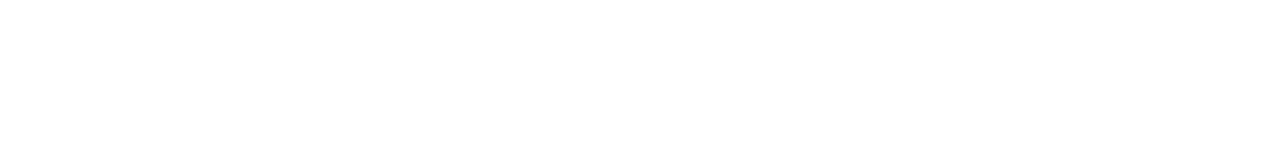
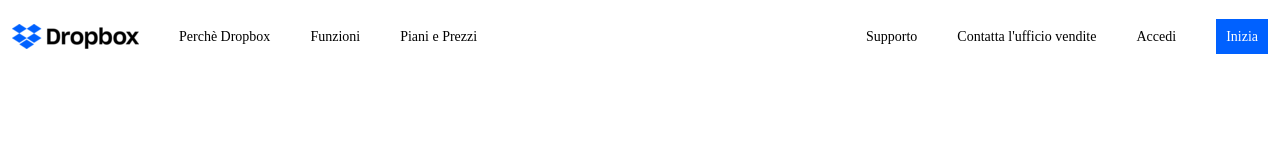
Before and after one commit to VitaFrancesco/htmlcss-dropbox, a plain HTML site: page index.html in a window 1280 px wide. Drawn offline with Linux system fonts and the light colour scheme.

Commit message:
ADD: header and navbar

```diff
--- a/css/app.css
+++ b/css/app.css
@@ -22,6 +22,7 @@ img{
 
 :root{
     --container-width: 1220px;
+    --cta-background-color: #0061FF;
 }
 
 /* layout */
@@ -37,4 +38,37 @@ img{
 
 .container.small{
     --container-width: 1020px;
+
 }
+
+[class*="cta"]{
+    background-color: var(--cta-background-color);
+    color: white;
+}
+
+/* header */
+
+.navbar{
+    font-size: 14px;
+    padding: 24px 12px;
+}
+
+.navbar .row{
+    display: flex;
+    justify-content: space-between;
+    align-items: center;
+}
+
+.navbar .col{
+    display: flex;
+    align-items: center;
+    gap: 40px;
+}
+
+.logo{
+    display: block;
+}
+
+.cta-navbar{
+    padding: 10px 10px;
+}
--- a/index.html
+++ b/index.html
@@ -7,7 +7,42 @@
     <link rel="stylesheet" href="./css/app.css">
 </head>
 <body>
-    <header></header>
+    <header>
+        <nav class="container full navbar">
+            <div class="row">
+                <ul class="col">
+                    <li>
+                        <a href="#">
+                            <img class="logo" src="./img/logo-small.png" alt="logo Dropbox">
+                        </a>
+                    </li>
+                    <li>
+                        <a href="#">Perchè Dropbox</a>
+                    </li>
+                    <li>
+                        <a href="#">Funzioni</a>
+                    </li>
+                    <li>
+                        <a href="#">Piani e Prezzi</a>
+                    </li>
+                </ul>
+                <ul class="col">
+                    <li>
+                        <a href="#">Supporto</a>
+                    </li>
+                    <li>
+                        <a href="#">Contatta l'ufficio vendite</a>
+                    </li>
+                    <li>
+                        <a href="#">Accedi</a>
+                    </li>
+                    <li>
+                        <a href="#" class="cta-navbar">Inizia</a>
+                    </li>
+                </ul>
+            </div>
+        </nav>
+    </header>
     <main></main>
     <footer></footer>
 </body>
```
